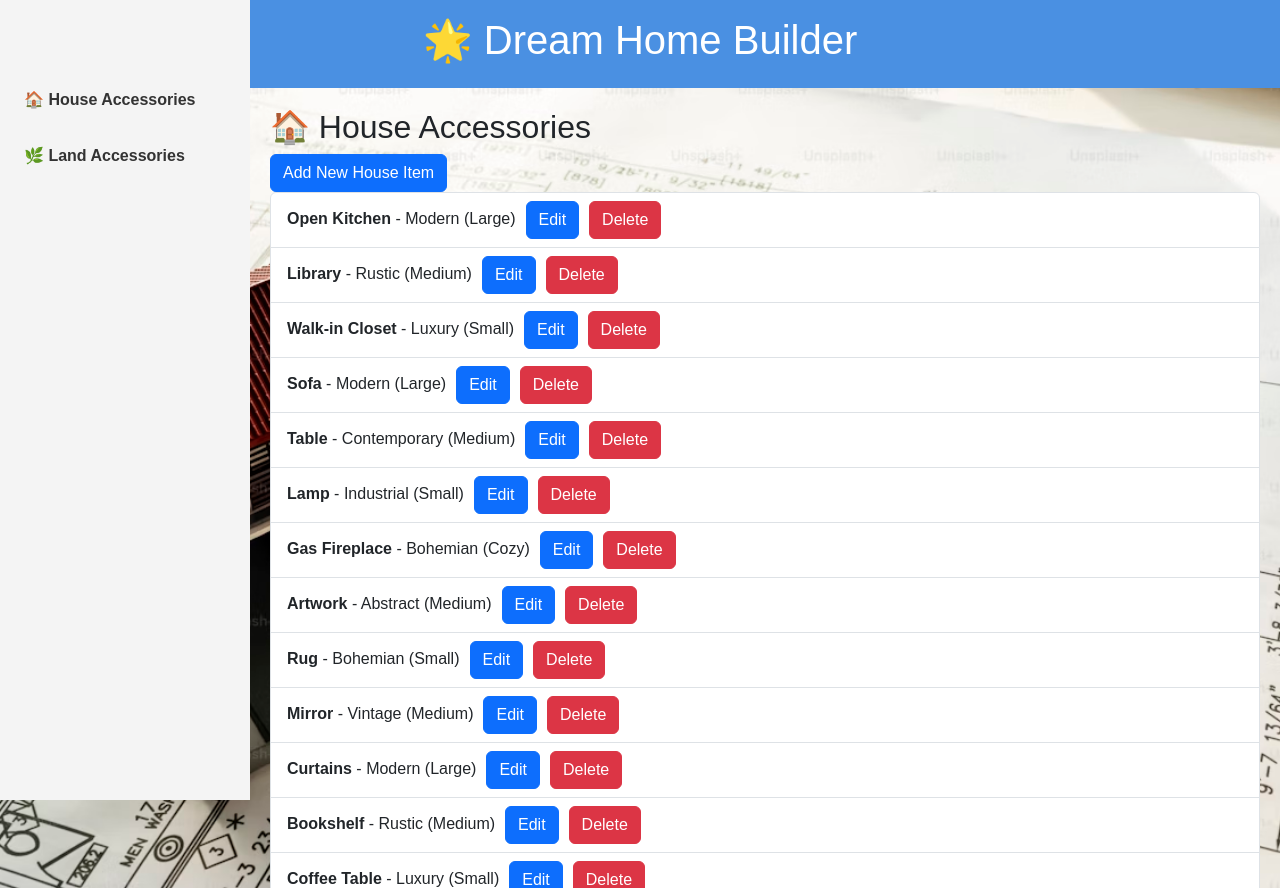
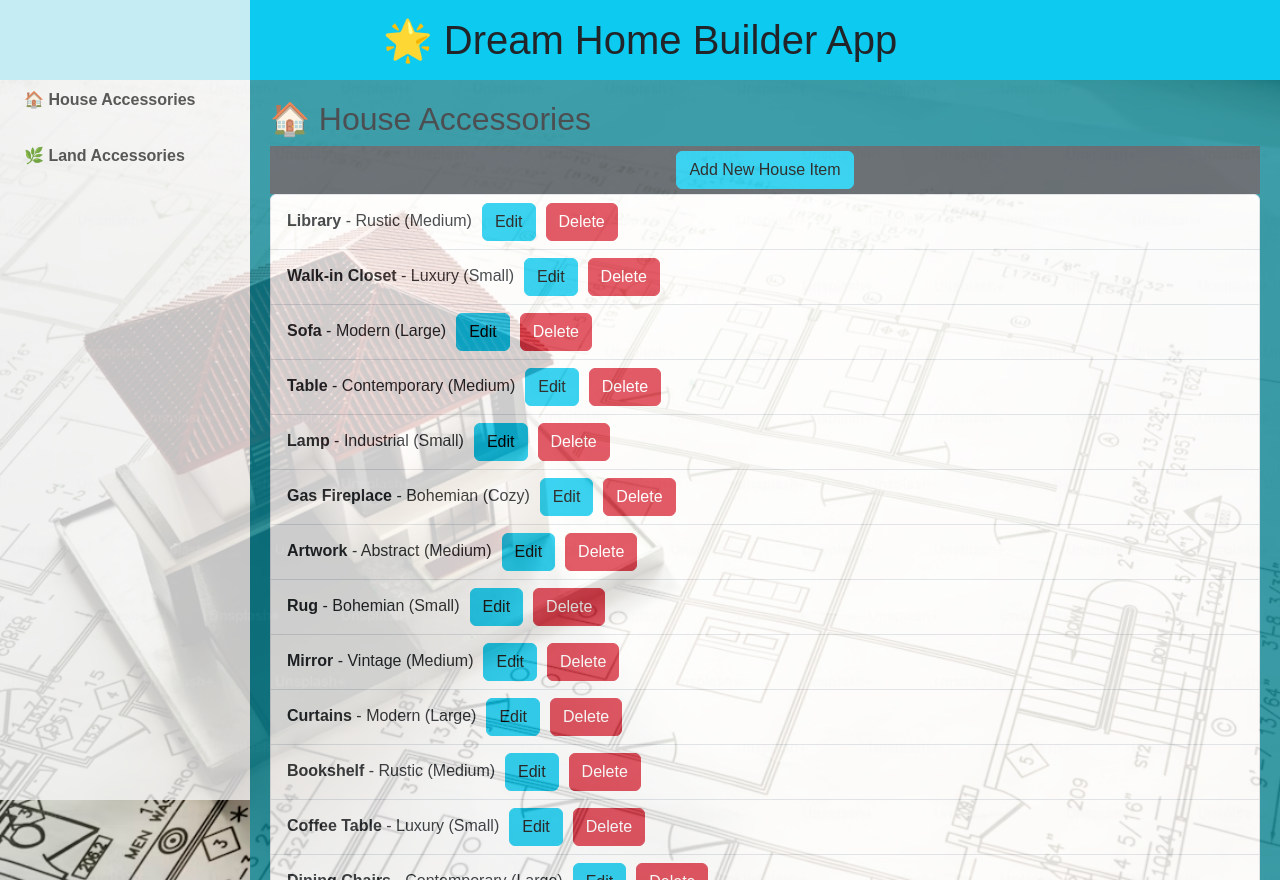
Before and after one commit to cochav4884/Dream-Home-App, a React (Vite) app in the folder dream-home-app/: page / in a window 1280 px wide. Built offline with nearby package versions, Linux system fonts and the light colour scheme; data requests are answered from the project's data file.

Commit message:
faded the lists to see the bg-image

```diff
--- a/dream-home-app/db.json
+++ b/dream-home-app/db.json
@@ -1,11 +1,5 @@
 {
   "houseAccessories": [
-    {
-      "id": "1",
-      "name": "Open Kitchen",
-      "style": "Modern",
-      "size": "Large"
-    },
     {
       "id": "2",
       "name": "Library",
@@ -231,7 +225,7 @@
       "size": "Large"
     },
     {
-      "id": 1746613836033,
+      "id": "1746613836033",
       "name": "Fruit Tree",
       "style": "StyleNotSpecified",
       "size": "SizeNotSpecified"
--- a/dream-home-app/src/Components/AccessoryForm.tsx
+++ b/dream-home-app/src/Components/AccessoryForm.tsx
@@ -56,6 +56,7 @@ const AccessoryForm: React.FC<AccessoryFormProps> = ({ accessory, onSave, onCanc
             type="text"
             value={name}
             onChange={(e) => setName(e.target.value)}
+            placeholder='--Type Here--'
             required
           />
         </Form.Group>
@@ -94,8 +95,8 @@ const AccessoryForm: React.FC<AccessoryFormProps> = ({ accessory, onSave, onCanc
           </Form.Control>
         </Form.Group>
 
-        <Button variant="primary" type="submit">
-          {accessory ? 'Update' : 'Add'} Accessory
+        <Button variant="info" type="submit">
+          {accessory ? 'Save' : 'Add'}
         </Button>
 
         <Button variant="secondary" onClick={handleCancel} style={{ marginLeft: '10px' }}>
--- a/dream-home-app/src/Components/AccessoryList.tsx
+++ b/dream-home-app/src/Components/AccessoryList.tsx
@@ -27,7 +27,7 @@ const AccessoryList: React.FC<AccessoryListProps> = ({ accessories, deleteItem,
 
           {/* Edit Button (blue) */}
           <Button
-            variant="primary"
+            variant="info"
             onClick={() => editItem(accessory.id)}
             style={{ marginLeft: '10px' }}
           >
--- a/dream-home-app/src/Components/App.tsx
+++ b/dream-home-app/src/Components/App.tsx
@@ -126,7 +126,7 @@ const App: React.FC = () => {
           </h2>
 
           <div className="button-container">
-            <Button variant="primary" onClick={addNewItem}>
+            <Button variant="info" onClick={addNewItem}>
               Add New {activeList === "house" ? "House" : "Land"} Item
             </Button>
           </div>
--- a/dream-home-app/src/Components/Header.tsx
+++ b/dream-home-app/src/Components/Header.tsx
@@ -4,9 +4,9 @@ import React from 'react';
 const Header: React.FC = () => {
   return (
     // Main header section
-    <header className="header">
+    <header className="header bg-info p-3">
       {/* Title of the app */}
-      <h1>🌟 Dream Home Builder</h1>
+      <h1 className='bg-info text-dark'>🌟 Dream Home Builder App</h1>
     </header>
   );
 };
--- a/dream-home-app/src/Styles/App.css
+++ b/dream-home-app/src/Styles/App.css
@@ -18,9 +18,21 @@
   flex: 1;
   height: 100%;
   overflow: hidden; /* restrict scroll unless needed in children */
+  opacity: 0.8;
+}
+
+.header {
+  background-color: #61dafb; /* Bootstrap's 'info' background */
+  padding: 1rem;
+}
+
+.header h1 {
+  background-color: #61dafb; /* Or slightly darker for contrast */
+  margin: 0;
 }
 
 .content {
+  background-color: #0e8797;
   margin-left: 250px;
   padding: 1rem;
   flex-grow: 1;
@@ -28,6 +40,13 @@
   height: 100vh;
 }
 
+.button-container {
+  background-color: #495057;
+  padding-top: 5px;
+  padding-bottom: 5px;
+  text-align: center;
+}
+
 @media (max-width: 768px) {
   .content {
     margin-left: 0;
--- a/dream-home-app/src/Styles/Form.css
+++ b/dream-home-app/src/Styles/Form.css
@@ -16,12 +16,16 @@
   .form-container {
     width: 100%;
     max-width: 600px;
-    background-color: #f8f9fa;
+    min-width: 320px; /* ✅ Prevent shrinking too small */
+    background-color: rgb(73, 80, 87, 0.85);
     padding: 2rem;
     border-radius: 8px;
-    box-shadow: 0 4px 12px rgba(0, 0, 0, 0.1);
+    box-shadow: 0px 4px 12px  rgba(0, 0, 0);
     z-index: 1001;
+    box-sizing: border-box; /* ✅ Includes padding in width calculation */
+    color: white;
   }
+
 
   /* Heading */
   .form-container h2 {
@@ -40,6 +44,7 @@
     padding: 0.75rem;
     border-radius: 5px;
     border: 1px solid #ced4da;
+    box-shadow: 0px 4px 12px  rgba(0, 0, 0);
   }
 
   .form-container .form-control:focus {
@@ -48,18 +53,20 @@
   }
 
   /* Buttons */
-  .form-container .btn-primary {
-    background-color: #007bff;
+  .form-container .btn-info {
+    /* background-color: #007bff; */
     border: none;
+    box-shadow: 0 3px 5px rgba(0, 0, 0);
   }
 
-  .form-container .btn-primary:hover {
-    background-color: #0056b3;
+  .form-container .btn-info:hover {
+    background-color: #0e8797;
   }
 
   .form-container .btn-secondary {
     background-color: #6c757d;
     border: none;
+    box-shadow: 0 3px 5px rgba(0, 0, 0);
   }
 
   .form-container .btn-secondary:hover {
```
